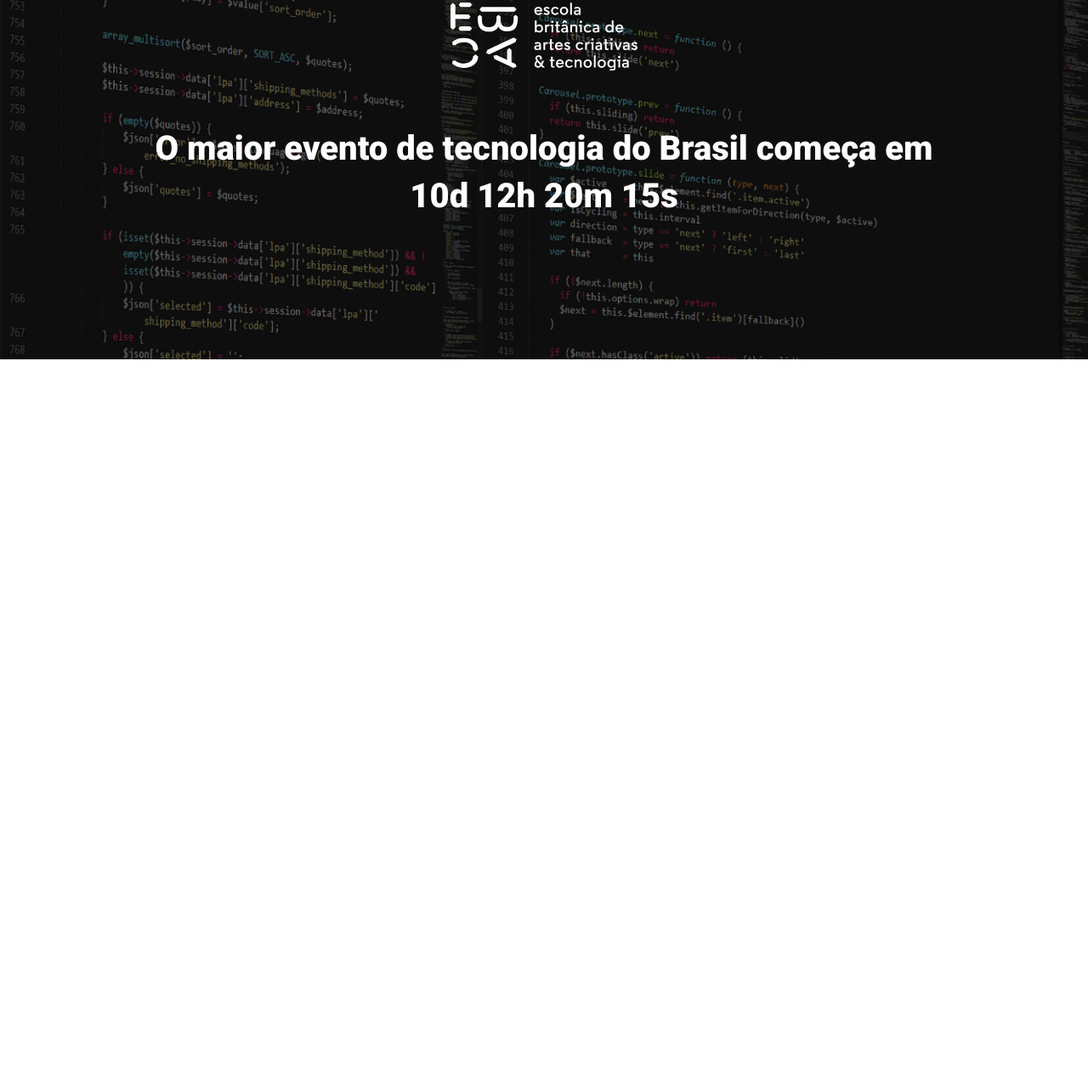
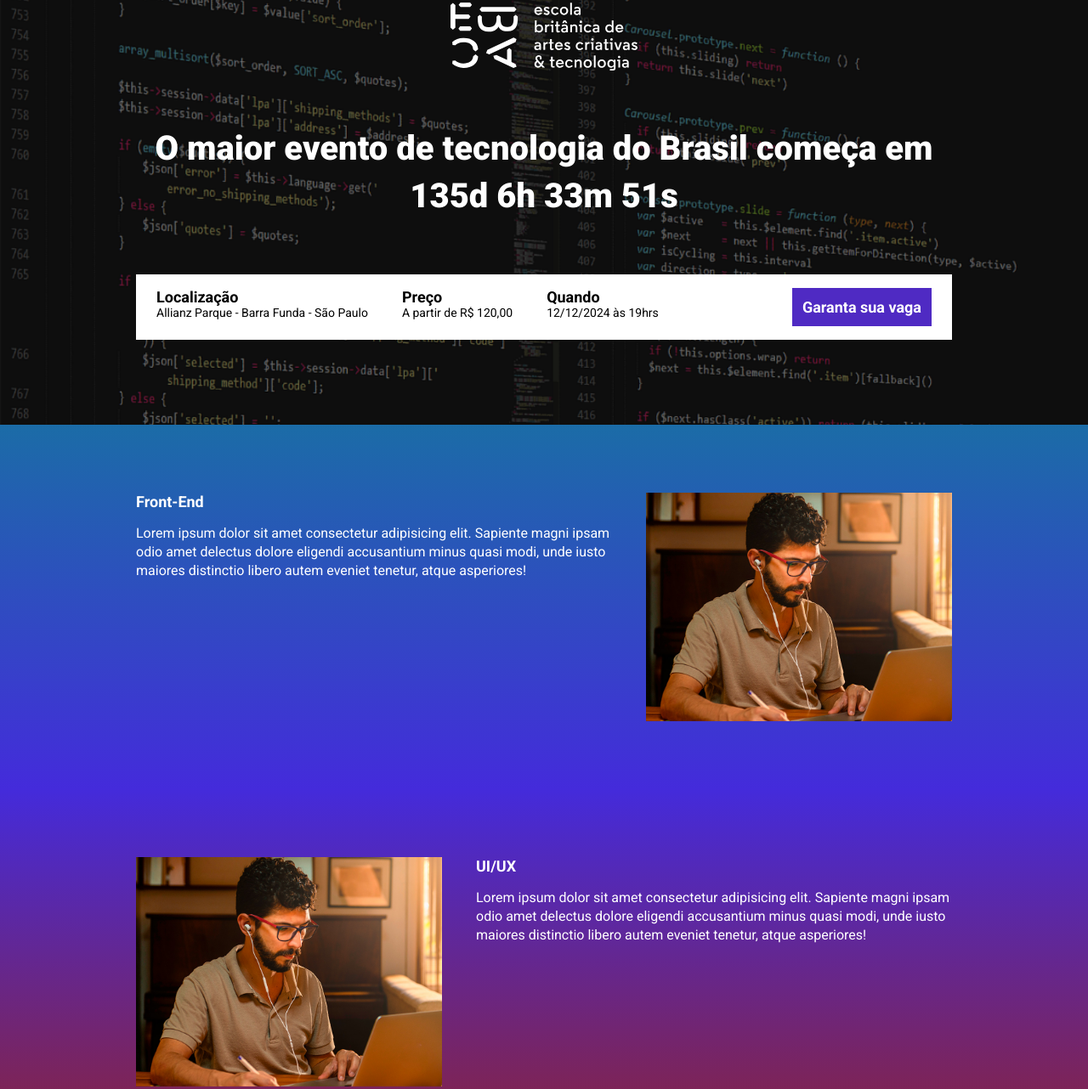
Before and after one commit to EricBortoleto/ebac_tech_talks, a website built with Parcel: page src/index.html in a window 1280 px wide. Shown: the part 61-1343 px from the top of the page at 85% size. Before the commit the page ends 800 px from the top, so only its background shows below. Built offline with nearby package versions, Linux system fonts and the light colour scheme.

Commit message:
criando a contagem regressiva

```diff
--- a/package.json
+++ b/package.json
@@ -2,9 +2,9 @@
   "name": "evento-ficticio",
   "version": "1.0.0",
   "description": "",
-  "main": "index.js",
   "scripts": {
     "dev": "parcel src/index.html src/styles/main.scss src/scripts/main.js --no-cache",
+    "build": "parcel build src/index.html",
     "test": "echo \"Error: no test specified\" && exit 1"
   },
   "keywords": [],
--- a/src/index.html
+++ b/src/index.html
@@ -13,17 +13,94 @@
     />
 
     <link rel="stylesheet" href="styles/main.scss" />
+    <link rel="stylesheet" href="https://unpkg.com/aos@next/dist/aos.css" />
   </head>
   <body>
     <header class="hero">
       <div class="container">
         <img class="hero__logo" src="./images/ebac_logo.svg" alt="EBAC" />
         <p class="hero__text">
-          O maior evento de tecnologia do Brasil começa em 10d 12h 20m 15s
+          O maior evento de tecnologia do Brasil começa em
+          <span id="contador"></span>
         </p>
+        <div class="infos-bar">
+          <ul class="infos-bar__infos">
+            <li class="infos-bar__infos__item">
+              <b>Localização</b> Allianz Parque - Barra Funda - São Paulo
+            </li>
+            <li class="infos-bar__infos__item">
+              <b>Preço</b> A partir de R$ 120,00
+            </li>
+            <li class="infos-bar__infos__item">
+              <b>Quando</b> 12/12/2024 às 19hrs
+            </li>
+          </ul>
+          <a class="button button--primary" href="#">Garanta sua vaga</a>
+        </div>
       </div>
     </header>
 
+    <section class="event event--frontend">
+      <div class="container" data-aos="fade-right">
+        <div class="event__details">
+          <h2 class="event__details__title">Front-End</h2>
+          <p class="event__details__description">
+            Lorem ipsum dolor sit amet consectetur adipisicing elit. Sapiente
+            magni ipsam odio amet delectus dolore eligendi accusantium minus
+            quasi modi, unde iusto maiores distinctio libero autem eveniet
+            tenetur, atque asperiores!
+          </p>
+        </div>
+        <img class="event__image" src="./images/frontend.png" alt="Front-End" />
+      </div>
+    </section>
+
+    <section class="event event--ui-ux event--image-left">
+      <div class="container" data-aos="fade-left">
+        <div class="event__details">
+          <h2 class="event__details__title">UI/UX</h2>
+          <p class="event__details__description">
+            Lorem ipsum dolor sit amet consectetur adipisicing elit. Sapiente
+            magni ipsam odio amet delectus dolore eligendi accusantium minus
+            quasi modi, unde iusto maiores distinctio libero autem eveniet
+            tenetur, atque asperiores!
+          </p>
+        </div>
+        <img class="event__image" src="./images/frontend.png" alt="Front-End" />
+      </div>
+    </section>
+
+    <section class="event event--data-science">
+      <div class="container" data-aos="fade-right">
+        <div class="event__details">
+          <h2 class="event__details__title">Data Science</h2>
+          <p class="event__details__description">
+            Lorem ipsum dolor sit amet consectetur adipisicing elit. Sapiente
+            magni ipsam odio amet delectus dolore eligendi accusantium minus
+            quasi modi, unde iusto maiores distinctio libero autem eveniet
+            tenetur, atque asperiores!
+          </p>
+        </div>
+        <img class="event__image" src="./images/frontend.png" alt="Front-End" />
+      </div>
+    </section>
+
+    <section class="event event--backend event--image-left">
+      <div class="container" data-aos="fade-left">
+        <div class="event__details">
+          <h2 class="event__details__title">Back-end</h2>
+          <p class="event__details__description">
+            Lorem ipsum dolor sit amet consectetur adipisicing elit. Sapiente
+            magni ipsam odio amet delectus dolore eligendi accusantium minus
+            quasi modi, unde iusto maiores distinctio libero autem eveniet
+            tenetur, atque asperiores!
+          </p>
+        </div>
+        <img class="event__image" src="./images/frontend.png" alt="Front-End" />
+      </div>
+    </section>
+
+    <script src="https://unpkg.com/aos@next/dist/aos.js"></script>
     <script src="./scripts/main.js"></script>
   </body>
 </html>
--- a/src/scripts/main.js
+++ b/src/scripts/main.js
@@ -0,0 +1,38 @@
+AOS.init();
+
+const dataDoEvento = new Date('Dec 12, 2024 19:00:00');
+const timeStampDoEvento = dataDoEvento.getTime();
+
+const contaAsHoras = setInterval(function () {
+  const agora = new Date();
+  const timeStampAtual = agora.getTime();
+
+  const distanciaAteOEvento = timeStampDoEvento - timeStampAtual;
+
+  const diaEmMs = 1000 * 60 * 60 * 24;
+  const horaEmMs = 1000 * 60 * 60;
+  const minutosEmMs = 1000 * 60;
+
+  const diasAteOEvento = Math.floor(distanciaAteOEvento / diaEmMs);
+
+  const horasAteOEvento = Math.floor(
+    (distanciaAteOEvento % diaEmMs) / horaEmMs
+  );
+
+  const minutosAteOEvento = Math.floor(
+    (distanciaAteOEvento % horaEmMs) / minutosEmMs
+  );
+
+  const segundosAteOEvento = Math.floor(
+    (distanciaAteOEvento % minutosEmMs) / 1000
+  );
+
+  document.getElementById(
+    'contador'
+  ).innerHTML = `${diasAteOEvento}d ${horasAteOEvento}h ${minutosAteOEvento}m ${segundosAteOEvento}s`;
+
+  if (distanciaAteOEvento < 0) {
+    clearInterval(contaAsHoras);
+    document.getElementById('contador').innerHTML = 'Evento Expirado';
+  }
+}, 1000);
--- /dev/null
+++ b/src/styles/_event.scss
@@ -0,0 +1,63 @@
+@use 'variables';
+
+.event {
+  padding: 80px 0;
+
+  &--frontend {
+    background-image: linear-gradient(variables.$blue1, variables.$blue2);
+  }
+
+  &--ui-ux {
+    background-image: linear-gradient(variables.$blue2, variables.$pink);
+  }
+
+  &--data-science {
+    background-image: linear-gradient(variables.$pink, variables.$yellow);
+  }
+
+  &--backend {
+    background-image: linear-gradient(variables.$yellow, variables.$pink);
+  }
+
+  &--image-left {
+    .container {
+      flex-direction: row-reverse;
+    }
+  }
+
+  .container {
+    display: flex;
+    gap: 40px;
+  }
+
+  &__image {
+    max-width: 360px;
+  }
+
+  &__details {
+    &__title {
+      font-size: 18px;
+      font-weight: bold;
+      margin-bottom: 16px;
+    }
+
+    &__description {
+      line-height: 22px;
+    }
+  }
+
+  @media (max-width: 640px) {
+    .container {
+      display: block;
+    }
+
+    &__image {
+      width: 100%;
+    }
+
+    &__details {
+      margin-right: 0;
+      margin-bottom: 16px;
+    }
+  }
+}
--- a/src/styles/_hero.scss
+++ b/src/styles/_hero.scss
@@ -1,3 +1,5 @@
+@use 'variables';
+
 .hero {
   padding-top: 64px;
   padding-bottom: 100px;
@@ -12,7 +14,7 @@
     left: 0;
     width: 100%;
     height: 100%;
-    background-color: #000;
+    background-color: variables.$secundaryTextColor;
     content: '';
     opacity: 0.5;
   }
--- /dev/null
+++ b/src/styles/_variables.scss
@@ -0,0 +1,7 @@
+$textColor: #fff;
+$secundaryTextColor: #000;
+$blue1: #1b6ca7;
+$blue2: #442bdb;
+$pink: #89223b;
+$yellow: #9c791d;
+$purple: #4f2ac3;
--- /dev/null
+++ b/src/styles/components/_buttons.scss
@@ -0,0 +1,25 @@
+@use '../variables';
+
+.button {
+  padding: 12px;
+  font-size: 18px;
+  font-weight: bold;
+  text-decoration: none;
+  text-align: center;
+  white-space: nowrap;
+
+  &--primary {
+    color: variables.$textColor;
+    background-color: variables.$purple;
+  }
+
+  @media (max-width: 640px) {
+    display: block;
+    width: 100%;
+  }
+
+  @media (max-width: 1024px) {
+    display: flex;
+    justify-content: center;
+  }
+}
--- /dev/null
+++ b/src/styles/components/_infos_bar.scss
@@ -0,0 +1,42 @@
+@use '../variables';
+
+.infos-bar {
+  padding: 16px 24px;
+  background-color: variables.$textColor;
+  display: flex;
+  justify-content: space-between;
+
+  &__infos {
+    display: flex;
+    gap: 40px;
+
+    &__item {
+      font-size: 14px;
+      color: variables.$secundaryTextColor;
+
+      b {
+        font-size: 18px;
+        display: block;
+        color: variables.$secundaryTextColor;
+      }
+    }
+  }
+
+  @media (max-width: 640px) {
+    display: block;
+
+    &__infos {
+      display: block;
+
+      &__item {
+        margin-bottom: 24px;
+      }
+    }
+  }
+
+  @media (max-width: 1024px) {
+    &__infos {
+      gap: 16px;
+    }
+  }
+}
--- a/src/styles/main.scss
+++ b/src/styles/main.scss
@@ -1,11 +1,16 @@
 @use 'hero';
+@use 'components/infos_bar';
+@use 'components/buttons';
+@use 'event';
+@use 'variables';
 
 * {
   margin: 0;
   padding: 0;
   box-sizing: border-box;
   font-family: Roboto, sans-serif;
-  color: #fff;
+  color: variables.$textColor;
+  list-style: none;
 }
 
 .container {
```
